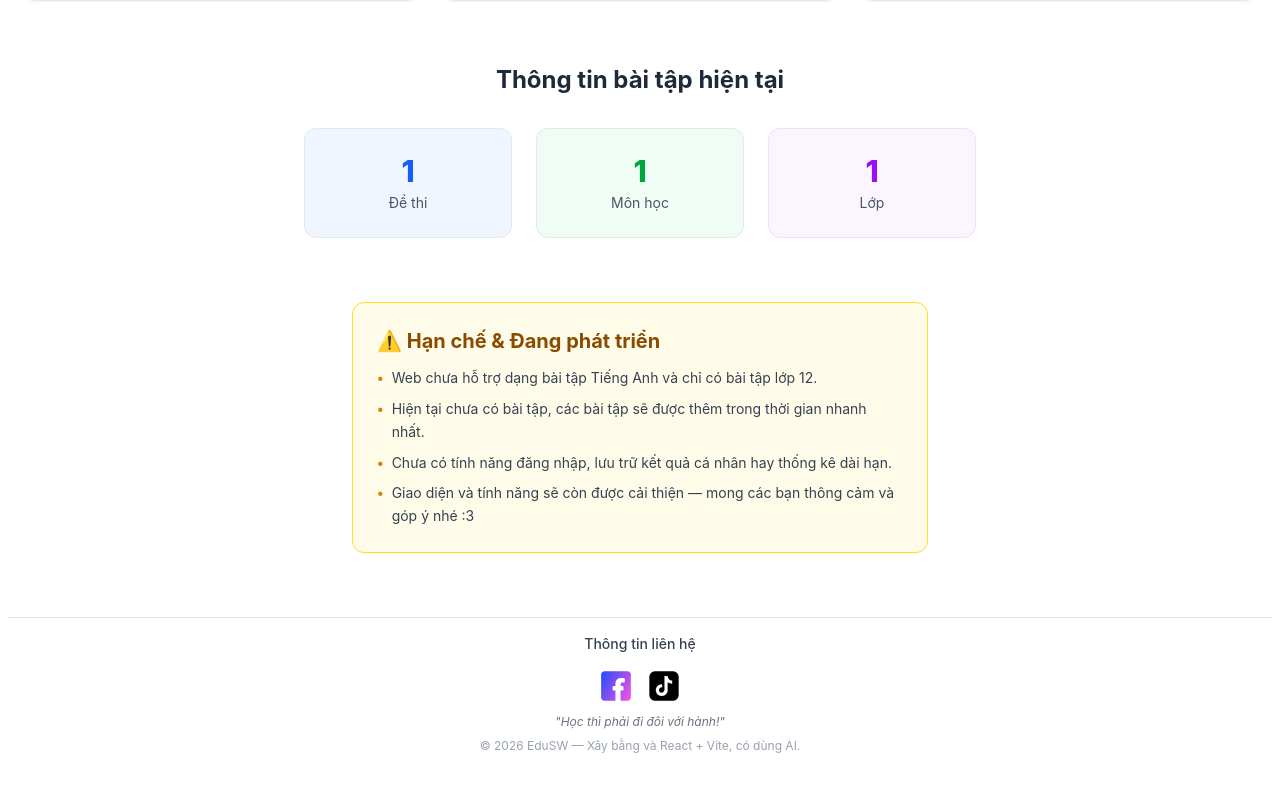
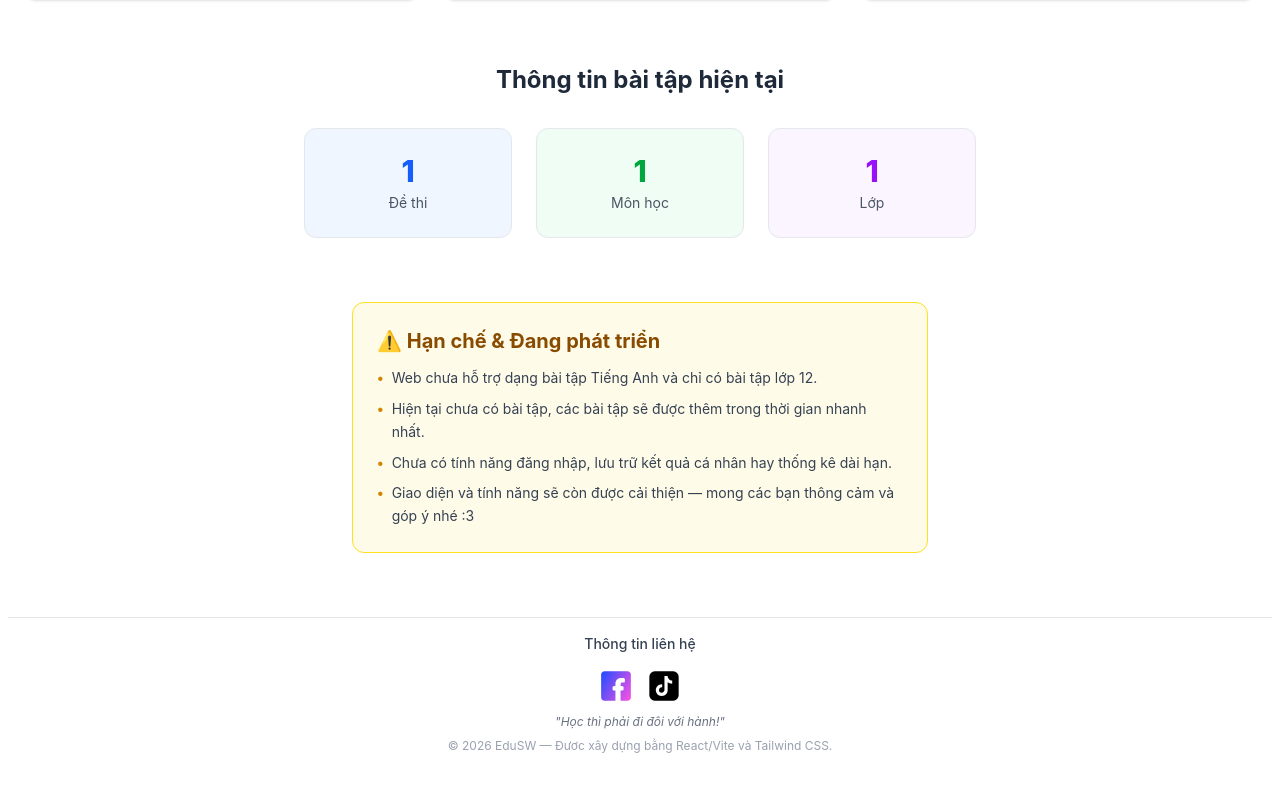
Before and after one commit to chpvchp/edu-sw, a React (Vite) app: page / in a window 1280 px wide. Shown: the part 704-1496 px from the top of the page. Built offline with nearby package versions, Linux system fonts and the light colour scheme.

Commit message:
chore: update footer

```diff
--- a/src/pages/HomePage.tsx
+++ b/src/pages/HomePage.tsx
@@ -163,7 +163,7 @@ export default function HomePage() {
           <p className="italic">"Học thì phải đi đôi với hành!"</p>
         </p>
         <p className="mt-2 text-xs text-gray-400">
-          © 2026 EduSW — Xây bằng và React + Vite, có dùng AI.
+          © 2026 EduSW — Đươc xây dựng bằng React/Vite và Tailwind CSS.
         </p>
       </footer>
 
```
